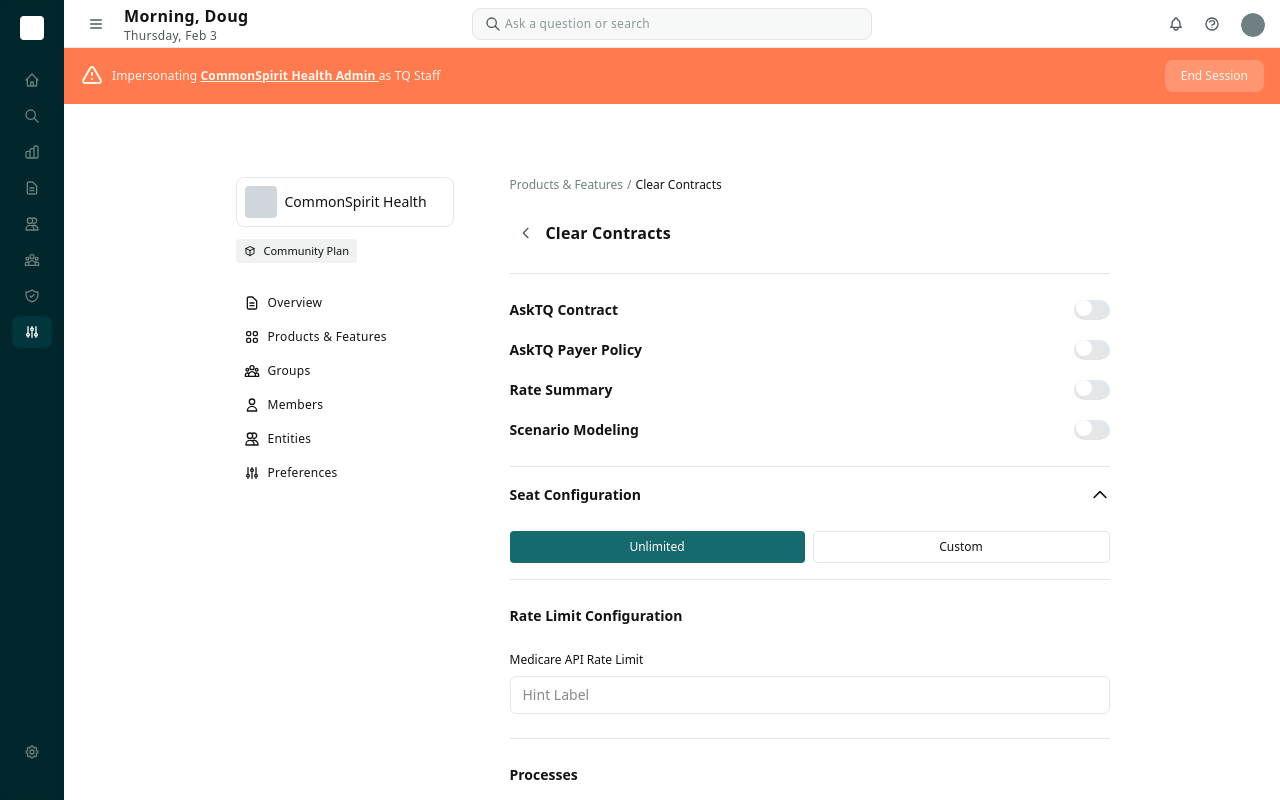
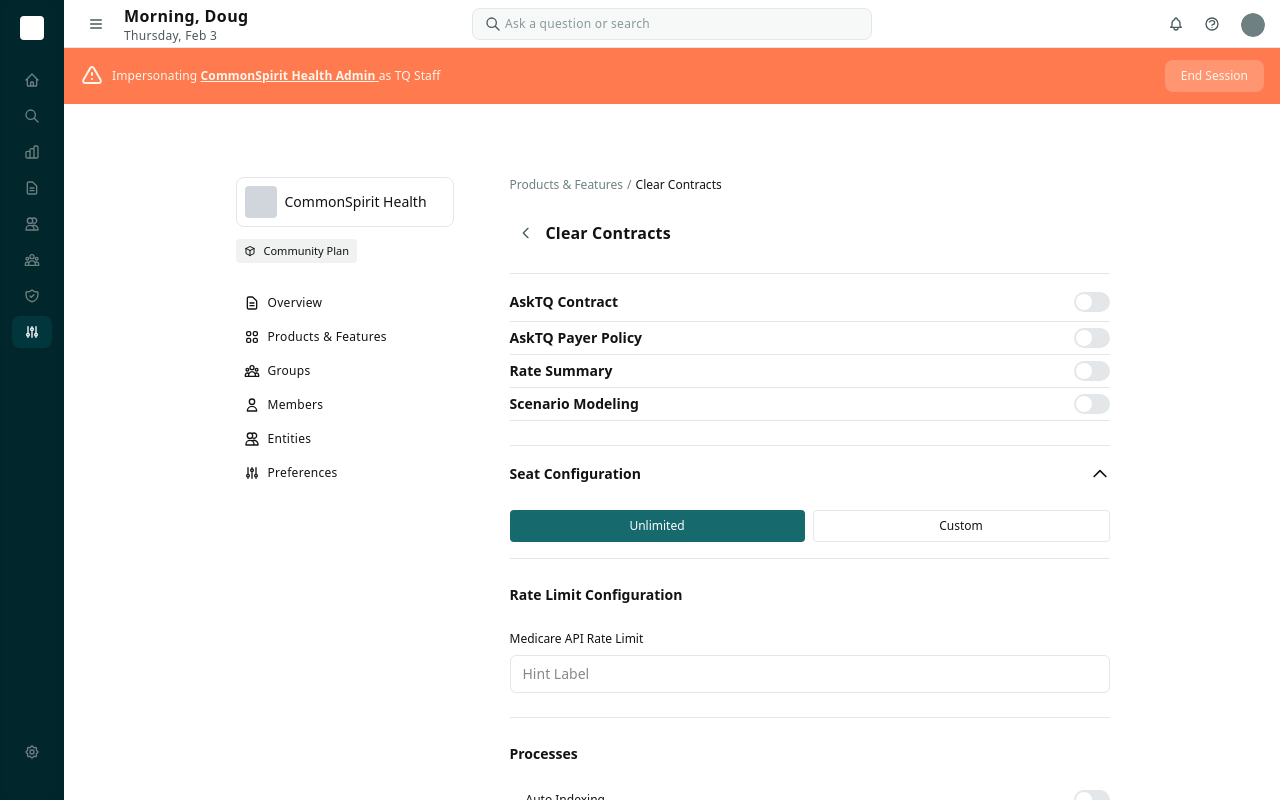
Before and after one commit to damonstrick/adminapp, a Next.js app: page /permissions/products/clear-contracts in a window 1280 px wide. Built offline with nearby package versions, Linux system fonts and the light colour scheme.

Commit message:
Add bottom borders to feature lines and adjust toggle alignment

```diff
--- a/components/ClearContractsProductEntitlement.tsx
+++ b/components/ClearContractsProductEntitlement.tsx
@@ -344,9 +344,9 @@
       </div>
 
       {/* Features Section - Individual toggles at top */}
-      <div className="border-b border-[#e3e7ea] border-solid box-border flex flex-col gap-4 items-start px-0 py-6 relative shrink-0 w-full">
+      <div className="border-b border-[#e3e7ea] border-solid box-border flex flex-col gap-0 items-start px-0 py-6 relative shrink-0 w-full">
         {/* AskTQ Contract */}
-        <div className="w-full flex items-center gap-2 h-6">
+        <div className="w-full flex items-center gap-2 h-6 pb-4 border-b border-[#e3e7ea] border-solid">
           <button className="flex items-center gap-2 flex-1 h-6">
             <p className="font-semibold text-sm text-[#121313]">AskTQ Contract</p>
             {isAskTqContractDirty && (
@@ -373,12 +373,12 @@
           </div>
           <label className="relative inline-flex items-center cursor-pointer h-6">
             <input type="checkbox" className="sr-only peer" checked={askTqContract} onChange={(e) => setAskTqContract(e.target.checked)} />
-            <div className="w-9 h-5 bg-[#e3e7ea] peer-focus:outline-none rounded-full peer peer-checked:after:translate-x-full peer-checked:after:border-white after:content-[''] after:absolute after:top-[2px] after:left-[2px] after:bg-white after:rounded-full after:h-4 after:w-4 after:transition-all peer-checked:bg-[#16696d]"></div>
+            <div className="w-9 h-5 bg-[#e3e7ea] peer-focus:outline-none rounded-full peer peer-checked:after:translate-x-full peer-checked:after:border-white after:content-[''] after:absolute after:top-0.5 after:left-0.5 after:bg-white after:rounded-full after:h-4 after:w-4 after:transition-all peer-checked:bg-[#16696d] relative"></div>
           </label>
         </div>
 
         {/* AskTQ Payer Policy */}
-        <div className="w-full flex items-center gap-2 h-6">
+        <div className="w-full flex items-center gap-2 h-6 pt-4 pb-4 border-b border-[#e3e7ea] border-solid">
           <button className="flex items-center gap-2 flex-1 h-6">
             <p className="font-semibold text-sm text-[#121313]">AskTQ Payer Policy</p>
             {isAskTqPayerPolicyDirty && (
@@ -405,12 +405,12 @@
           </div>
           <label className="relative inline-flex items-center cursor-pointer h-6">
             <input type="checkbox" className="sr-only peer" checked={askTqPayerPolicy} onChange={(e) => setAskTqPayerPolicy(e.target.checked)} />
-            <div className="w-9 h-5 bg-[#e3e7ea] peer-focus:outline-none rounded-full peer peer-checked:after:translate-x-full peer-checked:after:border-white after:content-[''] after:absolute after:top-[2px] after:left-[2px] after:bg-white after:rounded-full after:h-4 after:w-4 after:transition-all peer-checked:bg-[#16696d]"></div>
+            <div className="w-9 h-5 bg-[#e3e7ea] peer-focus:outline-none rounded-full peer peer-checked:after:translate-x-full peer-checked:after:border-white after:content-[''] after:absolute after:top-0.5 after:left-0.5 after:bg-white after:rounded-full after:h-4 after:w-4 after:transition-all peer-checked:bg-[#16696d] relative"></div>
           </label>
         </div>
 
         {/* Rate Summary */}
-        <div className="w-full flex items-center gap-2 h-6">
+        <div className="w-full flex items-center gap-2 h-6 pt-4 pb-4 border-b border-[#e3e7ea] border-solid">
           <button className="flex items-center gap-2 flex-1 h-6">
             <p className="font-semibold text-sm text-[#121313]">Rate Summary</p>
             {isRateSummaryDirty && (
@@ -437,12 +437,12 @@
           </div>
           <label className="relative inline-flex items-center cursor-pointer h-6">
             <input type="checkbox" className="sr-only peer" checked={rateSummary} onChange={(e) => setRateSummary(e.target.checked)} />
-            <div className="w-9 h-5 bg-[#e3e7ea] peer-focus:outline-none rounded-full peer peer-checked:after:translate-x-full peer-checked:after:border-white after:content-[''] after:absolute after:top-[2px] after:left-[2px] after:bg-white after:rounded-full after:h-4 after:w-4 after:transition-all peer-checked:bg-[#16696d]"></div>
+            <div className="w-9 h-5 bg-[#e3e7ea] peer-focus:outline-none rounded-full peer peer-checked:after:translate-x-full peer-checked:after:border-white after:content-[''] after:absolute after:top-0.5 after:left-0.5 after:bg-white after:rounded-full after:h-4 after:w-4 after:transition-all peer-checked:bg-[#16696d] relative"></div>
           </label>
         </div>
 
         {/* Scenario Modeling */}
-        <div className="w-full flex items-center gap-2 h-6">
+        <div className="w-full flex items-center gap-2 h-6 pt-4 pb-4 border-b border-[#e3e7ea] border-solid">
           <button className="flex items-center gap-2 flex-1 h-6">
             <p className="font-semibold text-sm text-[#121313]">Scenario Modeling</p>
             {isScenarioModelingDirty && (
@@ -469,7 +469,7 @@
           </div>
           <label className="relative inline-flex items-center cursor-pointer h-6">
             <input type="checkbox" className="sr-only peer" checked={scenarioModeling} onChange={(e) => setScenarioModeling(e.target.checked)} />
-            <div className="w-9 h-5 bg-[#e3e7ea] peer-focus:outline-none rounded-full peer peer-checked:after:translate-x-full peer-checked:after:border-white after:content-[''] after:absolute after:top-[2px] after:left-[2px] after:bg-white after:rounded-full after:h-4 after:w-4 after:transition-all peer-checked:bg-[#16696d]"></div>
+            <div className="w-9 h-5 bg-[#e3e7ea] peer-focus:outline-none rounded-full peer peer-checked:after:translate-x-full peer-checked:after:border-white after:content-[''] after:absolute after:top-0.5 after:left-0.5 after:bg-white after:rounded-full after:h-4 after:w-4 after:transition-all peer-checked:bg-[#16696d] relative"></div>
           </label>
         </div>
       </div>
```
